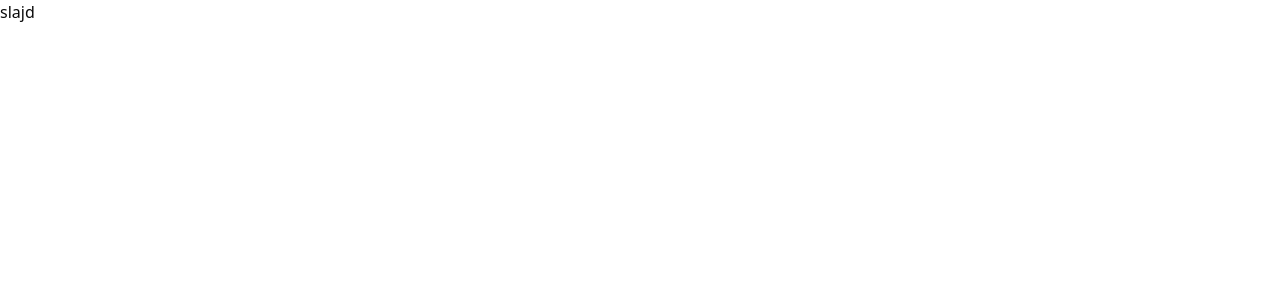
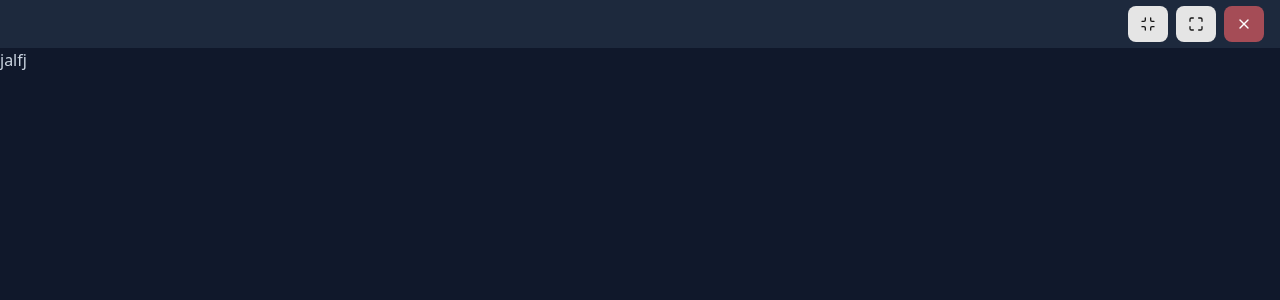
Before and after one commit to yagizerdem/UniPlanner, a React app in the folder frontend/: page / in a window 1280 px wide. Shown: the top 300 px of the page. Built offline with nearby package versions, Linux system fonts and the light colour scheme; the HTML template or start-up script is replaced by a standard one.

Commit message:
trail bar skeleton

```diff
--- a/frontend/package.json
+++ b/frontend/package.json
@@ -14,6 +14,7 @@
     "@tailwindcss/vite": "^4.1.18",
     "class-variance-authority": "^0.7.1",
     "clsx": "^2.1.1",
+    "lucide": "^0.562.0",
     "lucide-react": "^0.562.0",
     "react": "^19.2.0",
     "react-dom": "^19.2.0",
--- a/frontend/src/App.tsx
+++ b/frontend/src/App.tsx
@@ -1,7 +1,11 @@
-import { Fragment } from "react/jsx-runtime";
+import { AppLayout } from "./layout/app";
 
 function App() {
-  return <Fragment>slajd</Fragment>;
+  return (
+    <AppLayout>
+      <div>jalfj</div>
+    </AppLayout>
+  );
 }
 
 export default App;
--- /dev/null
+++ b/frontend/src/layout/app/header.tsx
@@ -0,0 +1,18 @@
+import { Button } from "../../components/ui/button";
+import { MaximizeIcon, MinimizeIcon, XIcon } from "lucide-react";
+
+export function Header() {
+  return (
+    <div className="w-full h-12 bg-card flex flex-row items-center drag justify-end gap-2 px-4">
+      <Button variant={"default"} className="no-drag cursor-pointer">
+        <MinimizeIcon size={16} />
+      </Button>
+      <Button variant={"default"} className="no-drag cursor-pointer">
+        <MaximizeIcon size={16} />
+      </Button>
+      <Button variant={"destructive"} className="no-drag cursor-pointer">
+        <XIcon size={16} />
+      </Button>
+    </div>
+  );
+}
--- /dev/null
+++ b/frontend/src/layout/app/index.tsx
@@ -0,0 +1,18 @@
+import { useEffect } from "react";
+import { useTheme } from "../../provider/theme-provider";
+import { Header } from "./header";
+
+export function AppLayout({ children }: { children: React.ReactNode }) {
+  const { setTheme } = useTheme();
+
+  useEffect(() => {
+    setTheme("dark");
+  }, []);
+
+  return (
+    <div className="w-screen h-screen">
+      <Header />
+      {children}
+    </div>
+  );
+}
--- a/frontend/src/main.tsx
+++ b/frontend/src/main.tsx
@@ -1,5 +1,10 @@
 import { createRoot } from "react-dom/client";
-import "./index.css";
+import "./style/load-style.ts";
 import App from "./App.tsx";
+import { BaseProvider } from "./provider/base-provider.tsx";
 
-createRoot(document.getElementById("root")!).render(<App />);
+createRoot(document.getElementById("root")!).render(
+  <BaseProvider>
+    <App />
+  </BaseProvider>
+);
--- a/frontend/src/index.css
+++ b/frontend/src/style/index.css
@@ -80,10 +80,10 @@
 }
 
 .dark {
-  --background: oklch(0.145 0 0);
-  --foreground: oklch(0.985 0 0);
-  --card: oklch(0.205 0 0);
-  --card-foreground: oklch(0.985 0 0);
+  --background: oklch(0.21 0.04 266);
+  --foreground: oklch(0.87 0.02 253);
+  --card: oklch(0.28 0.04 260);
+  --card-foreground: oklch(0.93 0.01 256);
   --popover: oklch(0.205 0 0);
   --popover-foreground: oklch(0.985 0 0);
   --primary: oklch(0.922 0 0);
--- /dev/null
+++ b/frontend/src/style/load-style.ts
@@ -0,0 +1,2 @@
+import "./index.css";
+import "./native-drag.css";
--- /dev/null
+++ b/frontend/src/style/native-drag.css
@@ -0,0 +1,8 @@
+.drag {
+  -webkit-user-select: none;
+  -webkit-app-region: drag;
+}
+
+.no-drag {
+  -webkit-app-region: no-drag;
+}
```
Also changed, not shown: 4 other files (tests, documents, lock files or other folders).
